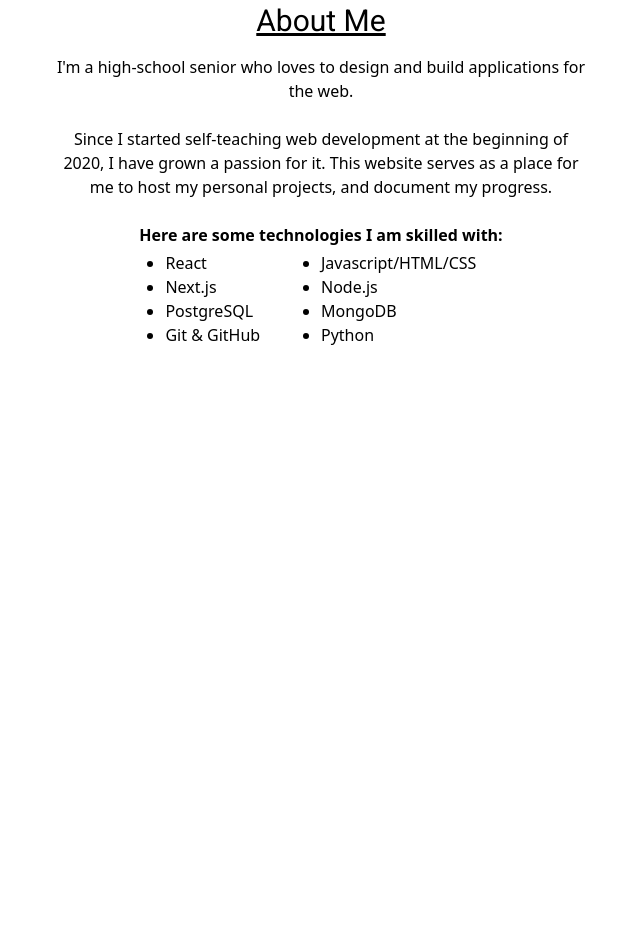
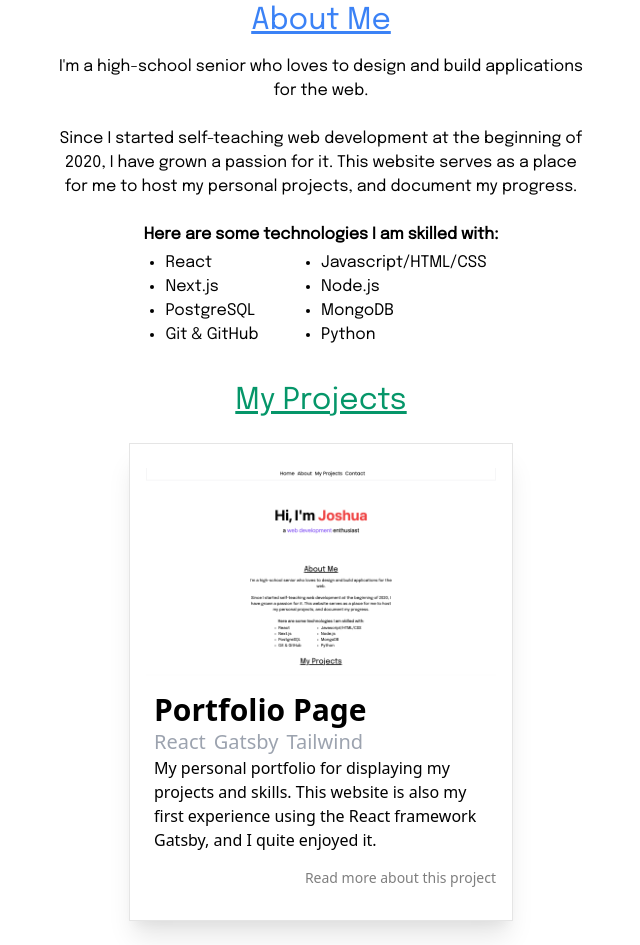
Before and after one commit to frozenal/portfolio-page, a Gatsby site: page / in a window 1280 px wide. Shown: the part 417-1362 px from the top of the page, without its empty margins (319-959 px from the left). Before the commit the page ends 800 px from the top, so only its background shows below. Built offline with nearby package versions, Linux system fonts and the light colour scheme; Gatsby itself is replaced by a stand-in of ours.

Commit message:
add projects section and first project card

```diff
--- a/gatsby-config.js
+++ b/gatsby-config.js
@@ -10,11 +10,21 @@
     {
       resolve: `gatsby-plugin-google-fonts`,
       options: {
-        fonts: [`Roboto`, `Poppins`],
+        fonts: [`Roboto`, `Poppins`, `Epilogue`],
         display: "swap",
       },
     },
     "gatsby-plugin-sass",
     "gatsby-plugin-postcss",
+    "gatsby-transformer-sharp",
+    "gatsby-plugin-sharp",
+    {
+      resolve: `gatsby-source-filesystem`,
+      options: {
+        name: `assets`,
+        path: `${__dirname}/src/assets/`,
+      },
+    },
+    "gatsby-plugin-mdx",
   ],
 }
--- a/src/components/AboutSection.tsx
+++ b/src/components/AboutSection.tsx
@@ -7,12 +7,15 @@
   return (
     <div id="about" className="flex flex-col items-center">
       <h2
-        style={{ fontFamily: "Roboto" }}
-        className="text-3xl text-center w-full underline"
+        style={{ fontFamily: "Epilogue" }}
+        className="text-3xl text-center w-full underline text-blue-500"
       >
         About Me
       </h2>
-      <div className="pt-4 text-center w-5/12">
+      <div
+        className="pt-4 text-center w-5/12"
+        style={{ fontFamily: "Epilogue" }}
+      >
         I'm a high-school senior who loves to design and build applications for
         the web.
         <br />
--- /dev/null
+++ b/src/components/ProjectCard.css
@@ -0,0 +1,4 @@
+.card-responsive {
+    width: 600px;
+    height: 600px;
+}
--- /dev/null
+++ b/src/components/ProjectCard.tsx
@@ -0,0 +1,62 @@
+import { graphql, useStaticQuery, Link } from "gatsby"
+import Img from "gatsby-image"
+import * as React from "react"
+import "./ProjectCard.css"
+
+interface Props {
+  projectName: string
+  projectDescription: string
+  projectSkills: string[]
+  hasImage: boolean
+  imagePath?: string
+  portfolioPath: string
+}
+
+const ProjectCard = (props: Props) => {
+  let fluid
+  if (props.imagePath) {
+    const thumbnails = useStaticQuery(graphql`
+      query {
+        allImageSharp {
+          edges {
+            node {
+              fluid {
+                ...GatsbyImageSharpFluid
+                originalName
+              }
+              gatsbyImageData
+            }
+          }
+        }
+      }
+    `)
+    for (const imageNode of thumbnails.allImageSharp.edges) {
+      if (imageNode.node.fluid.originalName == props.imagePath) {
+        fluid = imageNode.node.fluid
+      }
+    }
+    console.log(fluid)
+  }
+
+  return (
+    <div className="w-96 h-92 flex flex-col my-6 border border-black border-opacity-10 shadow-xl p-4">
+      <Img fluid={fluid} className="my-2" />
+      <div className="py-4 border-t-2 border-opacity-5">
+        <h2 className="w-full text-left text-3xl font-semibold px-2">
+          {props.projectName}
+        </h2>
+        <div className="flex flex-row">
+          {props.projectSkills.map(skill => (
+            <h3 className="pl-2 text-gray-400 text-xl font-normal">{skill}</h3>
+          ))}
+        </div>
+        <div className="text-left px-2">{props.projectDescription}</div>
+        <div className="text-sm text-right mt-4 opacity-50">
+          <Link to={props.portfolioPath}>Read more about this project</Link>
+        </div>
+      </div>
+    </div>
+  )
+}
+
+export default ProjectCard
--- /dev/null
+++ b/src/components/ProjectSection.tsx
@@ -0,0 +1,29 @@
+import * as React from "react"
+import ProjectCard from "./ProjectCard"
+
+interface Props {}
+
+const ProjectSection = (props: Props) => {
+  return (
+    <div id="projects" className="w-full text-center mt-8">
+      <h2
+        className="text-3xl text-green-600 underline"
+        style={{ fontFamily: "Epilogue" }}
+      >
+        My Projects
+      </h2>
+      <div className="flex flex-row flex-wrap justify-center">
+        <ProjectCard
+          projectName="Portfolio Page"
+          projectDescription="My personal portfolio for displaying my projects and skills. This website is also my first experience using the React framework Gatsby, and I quite enjoyed it."
+          projectSkills={["React", "Gatsby", "Tailwind"]}
+          hasImage={true}
+          imagePath="portfolioPageThumbnail.png"
+          portfolioPath="/projects/portfolio"
+        />
+      </div>
+    </div>
+  )
+}
+
+export default ProjectSection
--- a/src/pages/index.tsx
+++ b/src/pages/index.tsx
@@ -1,4 +1,5 @@
 import * as React from "react"
+import ProjectSection from "../components/ProjectSection"
 import AboutSection from "../components/AboutSection"
 import HeroSection from "../components/HeroSection"
 import Navbar from "../components/Navbar"
@@ -13,6 +14,7 @@
       <main className="mt-14 flex flex-col w-screen">
         <HeroSection />
         <AboutSection />
+        <ProjectSection />
       </main>
     </div>
   )
--- /dev/null
+++ b/src/pages/projects/portfolio.tsx
@@ -0,0 +1,15 @@
+import * as React from "react"
+import Navbar from "../../components/Navbar"
+
+interface Props {}
+
+const portfolio = (props: Props) => {
+  return (
+    <div>
+      <Navbar />
+      Portfolio page
+    </div>
+  )
+}
+
+export default portfolio
```
Also changed, not shown: package.json (+7 -0 lines), src/assets/portfolioPageThumbnail.png (added), 1 other file.
